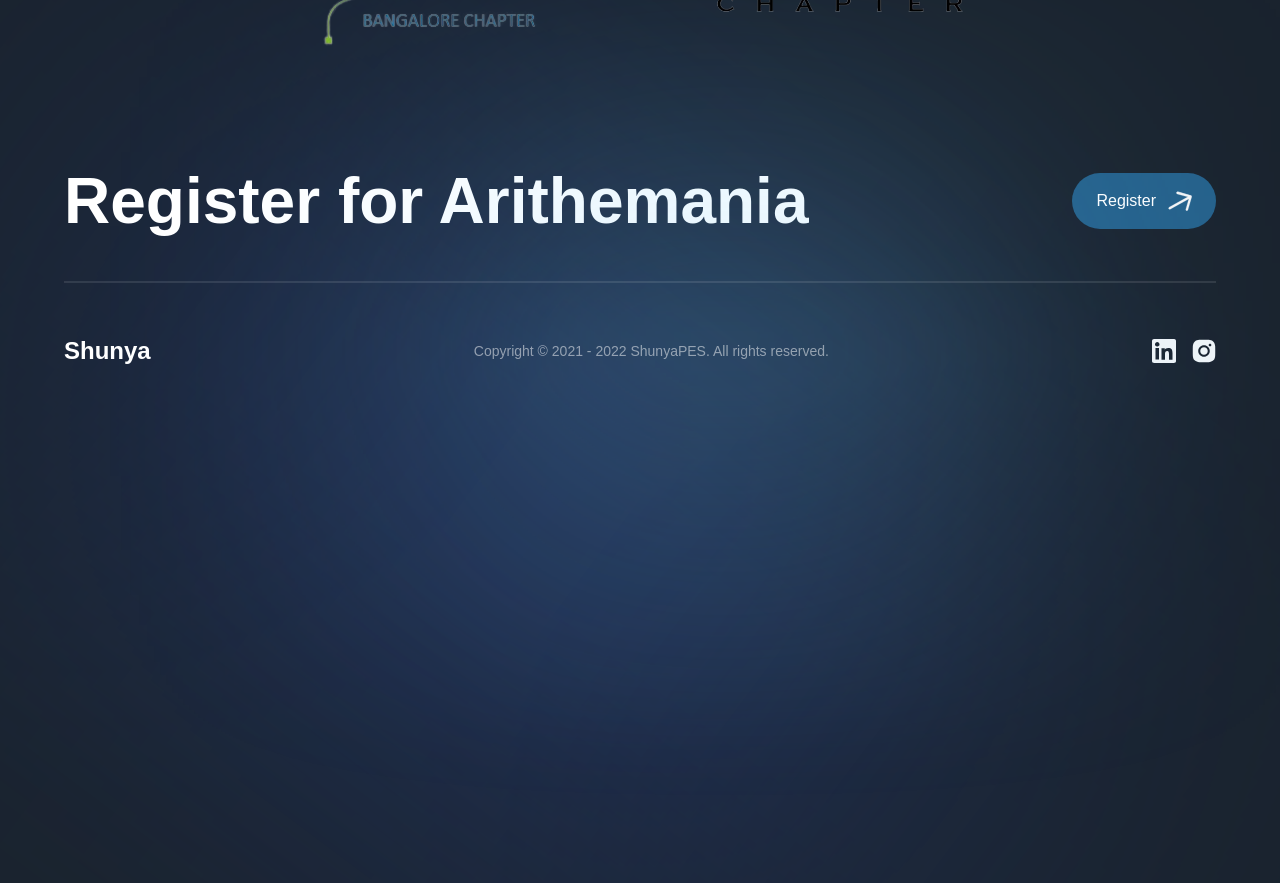
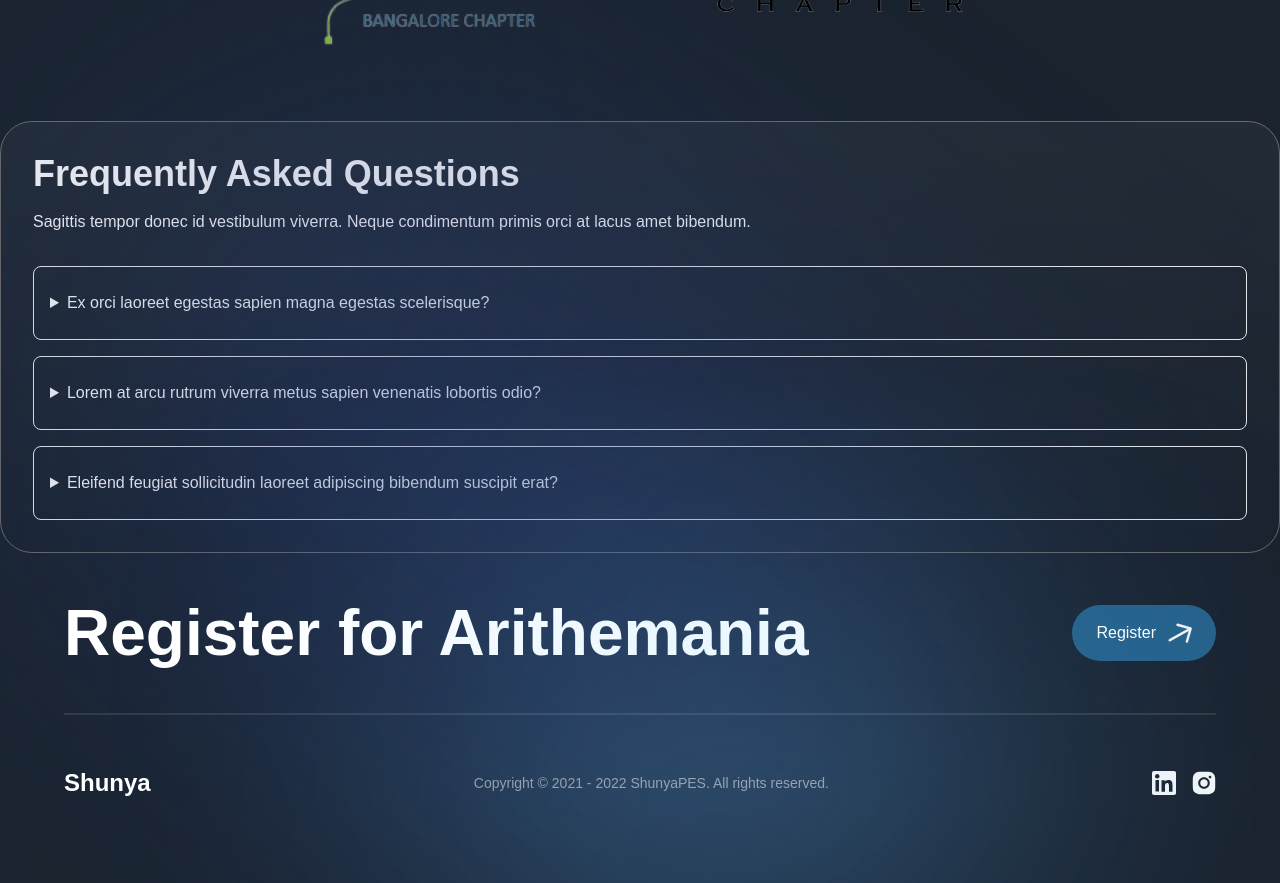
Before and after one commit to adithya-s-k/arithemania, a Next.js app: page / in a window 1280 px wide. Shown: the part 4880-5763 px from the top of the page. Built offline with nearby package versions, Linux system fonts and the light colour scheme; a web font is replaced by a local one.

Commit message:
added FAQ section - Adithya S K

```diff
--- a/pages/index.jsx
+++ b/pages/index.jsx
@@ -1,5 +1,6 @@
 import { Navbar, Footer } from '../components';
 import { About, Explore, Feedback, Hero, WhatsNew, World } from '../sections';
+import FAQ from '../sections/FAQ';
 // import styles from '../styles';
 
 const Home = () => (
@@ -24,6 +25,7 @@ const Home = () => (
     <div className="relative">
       <div className="gradient-04 z-0" />
     </div>
+    <FAQ />
     <Footer />
   </div>
 );
--- /dev/null
+++ b/sections/FAQ.jsx
@@ -0,0 +1,54 @@
+/* eslint-disable react/function-component-definition */
+
+'use client';
+
+import React from 'react';
+
+function FAQ() {
+  return (
+    <section className=" text-gray-100">
+      <div className="container flex flex-col justify-center px-4 py-8 mx-auto md:p-8 gradient-05 rounded-[32px] border-[1px] border-[#6A6A6A]">
+        <h2 className="text-2xl font-semibold sm:text-4xl">
+          Frequently Asked Questions
+        </h2>
+        <p className="mt-4 mb-8 dark:text-gray-400">
+          Sagittis tempor donec id vestibulum viverra. Neque condimentum primis
+          orci at lacus amet bibendum.
+        </p>
+        <div className="space-y-4">
+          <details className="w-full border rounded-lg">
+            <summary className="px-4 py-6 focus:outline-none focus-visible:ring-violet-400">
+              Ex orci laoreet egestas sapien magna egestas scelerisque?
+            </summary>
+            <p className="px-4 py-6 pt-0 ml-4 -mt-4 dark:text-gray-400">
+              Lectus iaculis orci metus vitae ligula dictum per. Nisl per nullam
+              taciti at adipiscing est.{' '}
+            </p>
+          </details>
+          <details className="w-full border rounded-lg">
+            <summary className="px-4 py-6 focus:outline-none focus-visible:ring-violet-400">
+              Lorem at arcu rutrum viverra metus sapien venenatis lobortis odio?
+            </summary>
+            <p className="px-4 py-6 pt-0 ml-4 -mt-4 dark:text-gray-400">
+              Tincidunt ut hac condimentum rhoncus phasellus nostra. Magna
+              porttitor egestas tincidunt neque vehicula potenti.{' '}
+            </p>
+          </details>
+          <details className="w-full border rounded-lg">
+            <summary className="px-4 py-6 focus:outline-none focus-visible:ring-violet-400">
+              Eleifend feugiat sollicitudin laoreet adipiscing bibendum suscipit
+              erat?
+            </summary>
+            <p className="px-4 py-6 pt-0 ml-4 -mt-4 dark:text-gray-400">
+              Justo libero tellus integer tincidunt justo semper consequat
+              venenatis aliquet imperdiet. Ultricies urna proin fusce nulla
+              pretium sodales vel magna et massa euismod vulputate sed.{' '}
+            </p>
+          </details>
+        </div>
+      </div>
+    </section>
+  );
+}
+
+export default FAQ;
```
